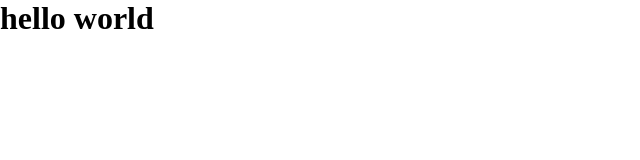
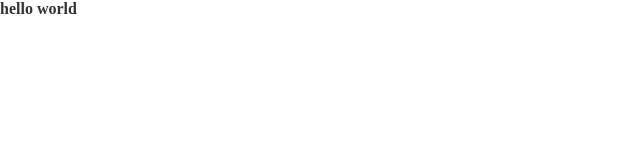
Before and after one commit to Shaher-11/NY-Times, a website: page index.html in a window 1280 px wide. Shown: the whole page, without its empty margins (0-640 px from the left). Drawn offline with Linux system fonts and the light colour scheme.

Commit message:
add the assets and the basic setup

```diff
--- a/package.json
+++ b/package.json
@@ -7,7 +7,7 @@
     "hint": "6.0.x",
     "stylelint": "13.3.x",
     "stylelint-config-standard": "20.0.x",
-    "stylelint-csstree-validator": "^1.8.0",
+    "stylelint-csstree-validator": "^1.9.0",
     "stylelint-scss": "3.17.x"
   },
   "scripts": {
--- a/style.css
+++ b/style.css
@@ -3,14 +3,6 @@
                 ****** RESET ******
     ==============================================
 */
-body {
-  margin: 0;
-}
-
-:root {
-  --color-red: #f42;
-  --bg-color-red: #f42;
-}
 
 *,
 *::before,
@@ -20,6 +12,15 @@ body {
   -webkit-box-sizing: border-box;
   -moz-box-sizing: border-box;
   box-sizing: border-box;
+  border: 0;
+  font-size: 100%;
+  vertical-align: baseline;
+}
+
+body {
+  margin: 0 auto;
+  overflow-x: hidden;
+  color: #333;
 }
 
 ul {
@@ -28,7 +29,6 @@ ul {
 
 a {
   text-decoration: none;
-  color: white;
 }
 
 a:hover {
```
Also changed, not shown: assets/15577138298925588909.png (added), assets/18cosmos-2-articleLarge.jpg (added), assets/18cosmos-superJumbo.webp (added), assets/favicon-nyt.ico (added), assets/inflation-theory.png (added), 1 other file.
